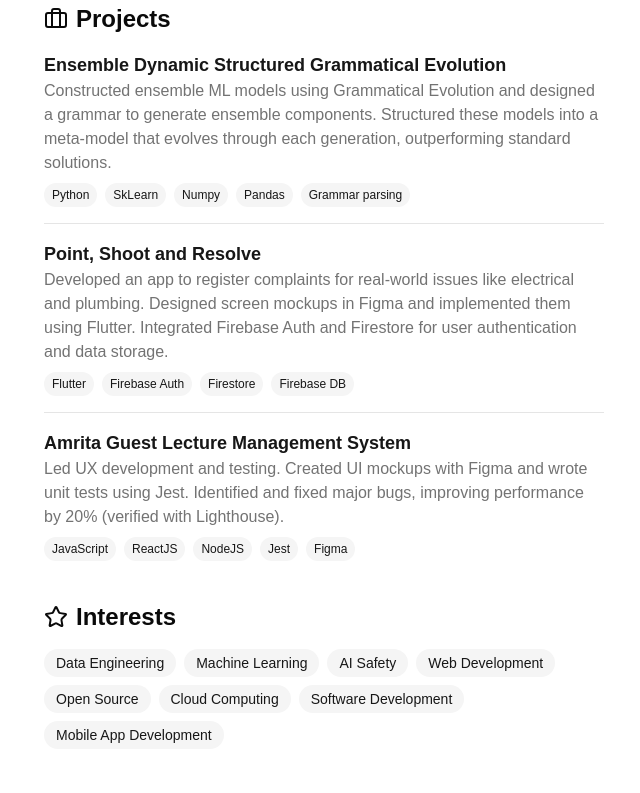
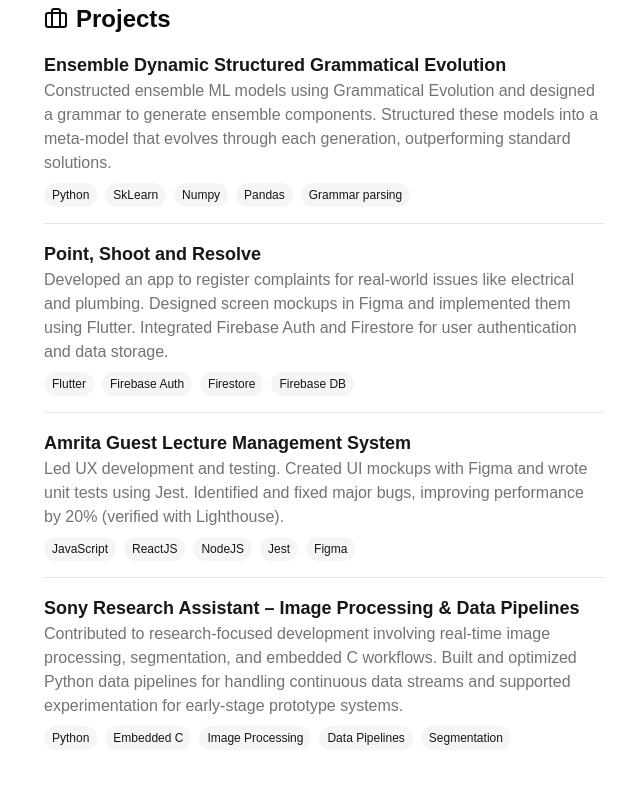
Before and after one commit to ikeshav42/portfolio, a Next.js app: page / in a window 1280 px wide. Shown: the part 1238-2031 px from the top of the page, without its empty margins (620-1260 px from the left). Built offline with nearby package versions, Linux system fonts and the light colour scheme.

Commit message:
Update pfdeets.tsx

```diff
--- a/components/pfdeets.tsx
+++ b/components/pfdeets.tsx
@@ -79,6 +79,8 @@ const PortfolioDetails = () => {
           ))}
         </div>
       </section>
+
+      {/* Experience Section */}
       <section>
         <div className="flex items-center gap-2 mb-4">
           <Briefcase className="w-6 h-6" />
@@ -104,6 +106,7 @@ className="bg-secondary text-secondary-foreground rounded-full px-2 py-1 text-xs
           </div>
         </div>
       </section>
+
       {/* Projects Section */}
       <section>
         <div className="flex items-center gap-2 mb-4">
@@ -144,11 +147,24 @@ className="bg-secondary text-secondary-foreground rounded-full px-2 py-1 text-xs
               ],
               link: "https://github.com/ikeshav42/GLMS",
             },
+            {
+              name: "Sony Research Assistant – Image Processing & Data Pipelines",
+              description:
+                "Contributed to research-focused development involving real-time image processing, segmentation, and embedded C workflows. Built and optimized Python data pipelines for handling continuous data streams and supported experimentation for early-stage prototype systems.",
+              technologies: [
+                "Python",
+                "Embedded C",
+                "Image Processing",
+                "Data Pipelines",
+                "Segmentation"
+              ],
+              link: ""
+            }
           ].map((project) => (
             <div key={project.name} className="border-b pb-4 last:border-b-0">
               <h3 className="font-semibold text-lg">
                 <a
-                  href={project.link}
+                  href={project.link || "#"}
                   target="_blank"
                   rel="noopener noreferrer"
                   className="hover:underline text-primary"
```
Lines whose indentation alone changed are shown as unchanged.
